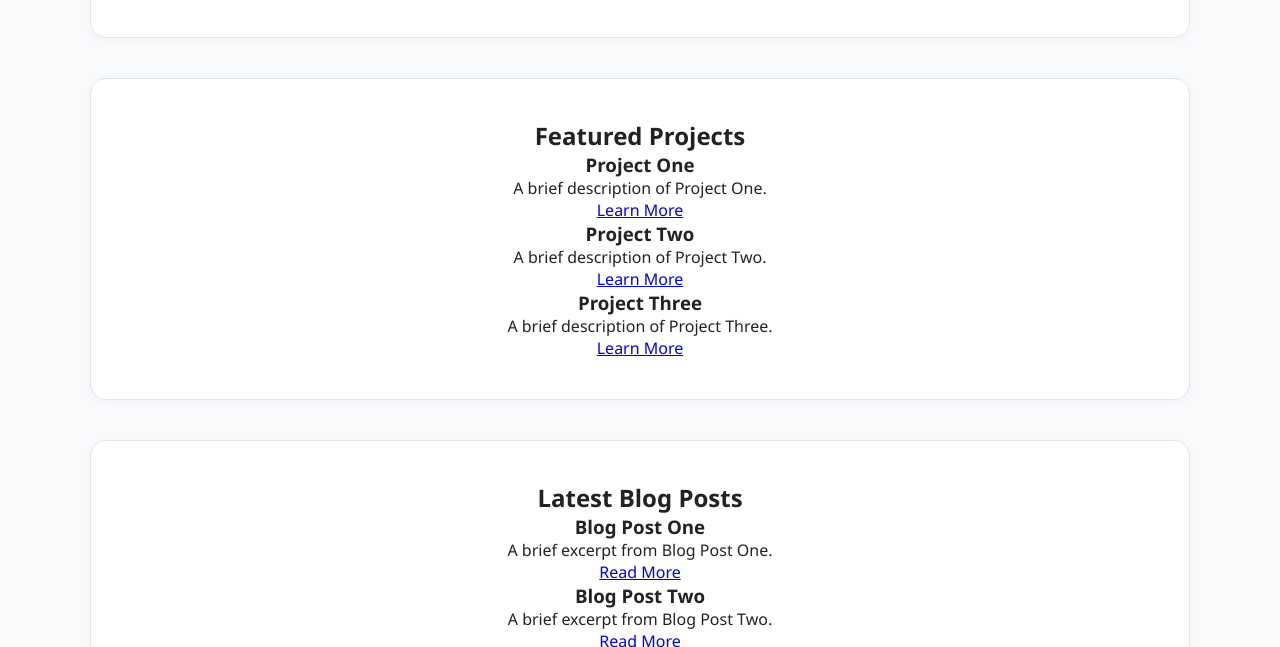
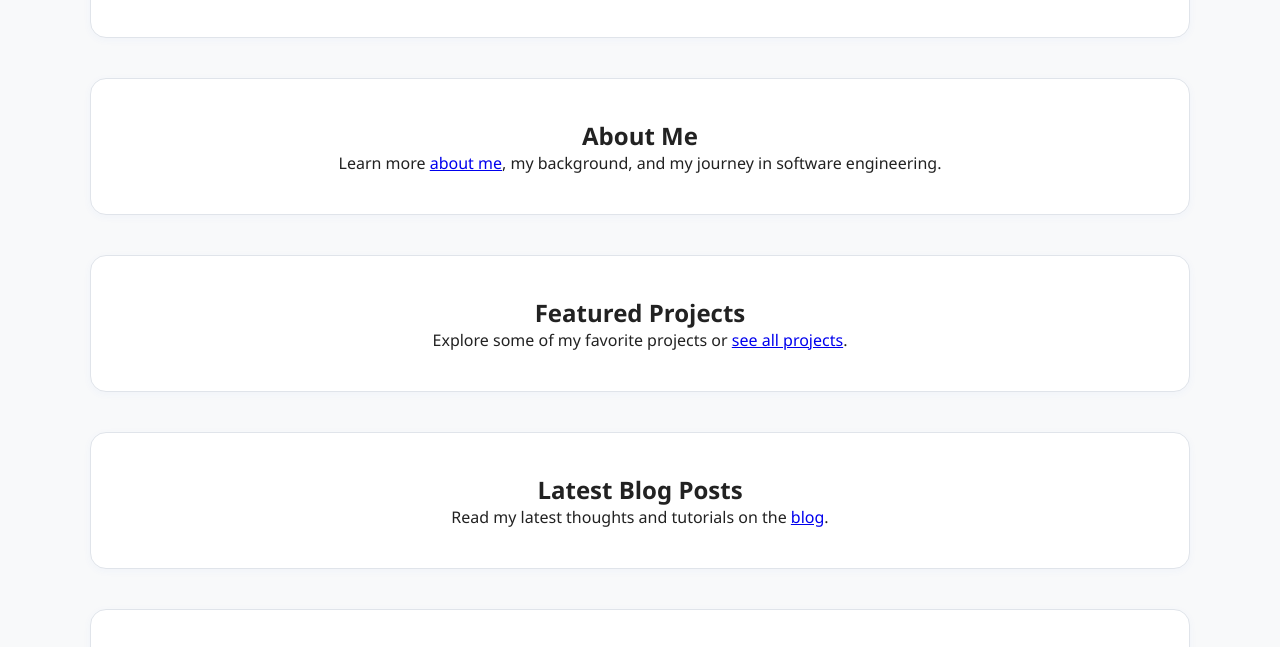
Before and after one commit to ctryon85/Portfolio, a plain HTML site: page index.html in a window 1280 px wide. Shown: the part 303-950 px from the top of the page. Drawn offline with Linux system fonts and the light colour scheme.

Commit message:
index.html and projects.html same layout, home page now has container

```diff
--- a/index.html
+++ b/index.html
@@ -38,26 +38,18 @@
             </section>
         </div>
         <div class="container section-container">
+            <section class="about-preview">
+                <div class="section-inner">
+                    <h2>About Me</h2>
+                    <p>Learn more <a href="about.html">about me</a>, my background, and my journey in software engineering.</p>
+                </div>
+            </section>
+        </div>
+        <div class="container section-container">
             <section class="featured-projects">
                 <div class="section-inner">
                     <h2>Featured Projects</h2>
-                    <div class="projects-grid">
-                        <div class="project-card">
-                            <h3>Project One</h3>
-                            <p>A brief description of Project One.</p>
-                            <a href="#" class="btn">Learn More</a>
-                        </div>
-                        <div class="project-card">
-                            <h3>Project Two</h3>
-                            <p>A brief description of Project Two.</p>
-                            <a href="#" class="btn">Learn More</a>
-                        </div>
-                        <div class="project-card">
-                            <h3>Project Three</h3>
-                            <p>A brief description of Project Three.</p>
-                            <a href="#" class="btn">Learn More</a>
-                        </div>
-                    </div>
+                    <p>Explore some of my favorite projects or <a href="projects.html">see all projects</a>.</p>
                 </div>
             </section>
         </div>
@@ -65,18 +57,15 @@
             <section class="blog-preview">
                 <div class="section-inner">
                     <h2>Latest Blog Posts</h2>
-                    <div class="blog-posts">
-                        <div class="blog-post">
-                            <h3>Blog Post One</h3>
-                            <p>A brief excerpt from Blog Post One.</p>
-                            <a href="#" class="btn">Read More</a>
-                        </div>
-                        <div class="blog-post">
-                            <h3>Blog Post Two</h3>
-                            <p>A brief excerpt from Blog Post Two.</p>
-                            <a href="#" class="btn">Read More</a>
-                        </div>
-                    </div>
+                    <p>Read my latest thoughts and tutorials on the <a href="blog.html">blog</a>.</p>
+                </div>
+            </section>
+        </div>
+        <div class="container section-container">
+            <section class="contact-preview">
+                <div class="section-inner">
+                    <h2>Contact</h2>
+                    <p>Want to get in touch? <a href="contact.html">Contact me here</a>.</p>
                 </div>
             </section>
         </div>
```
